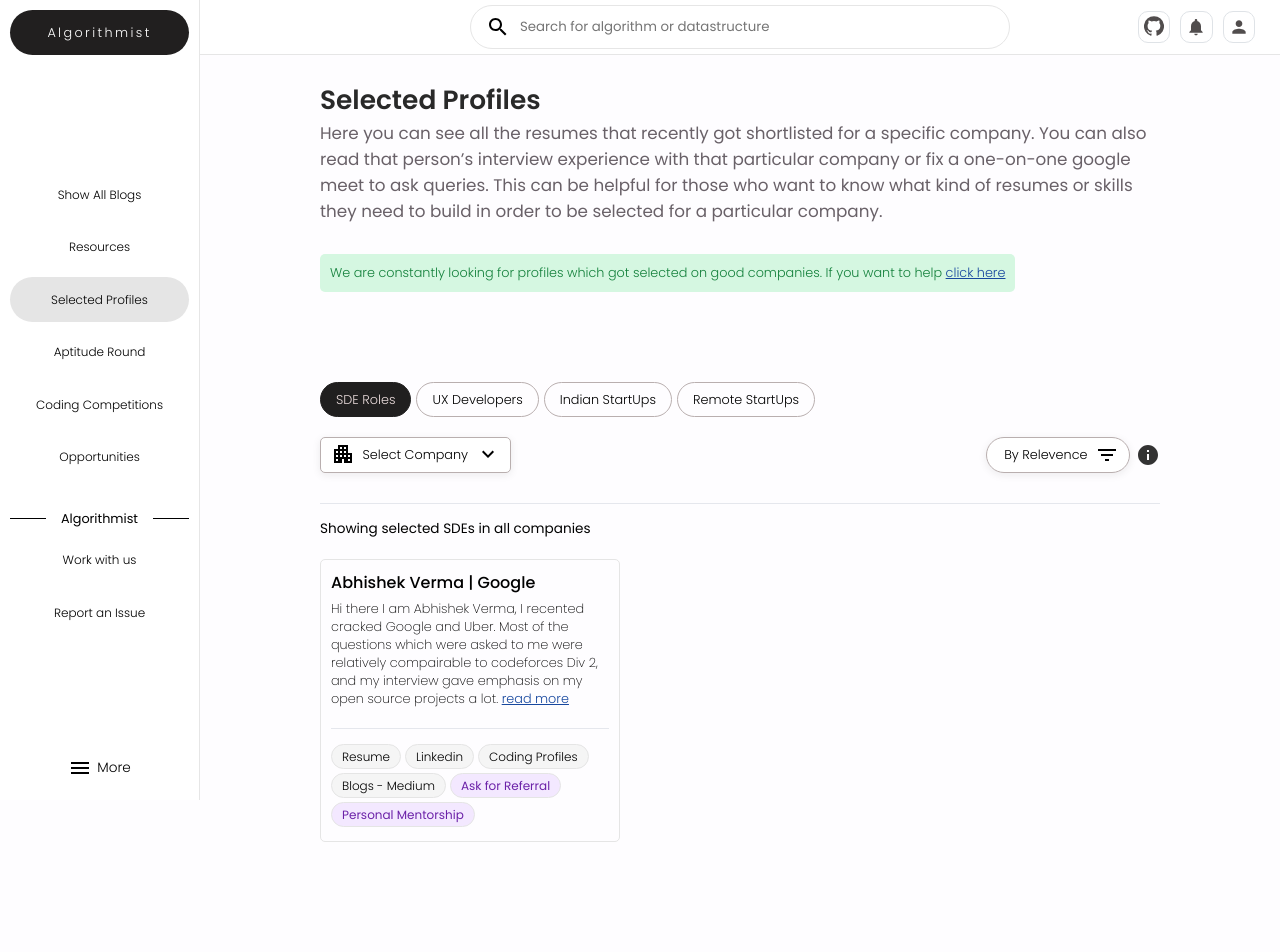
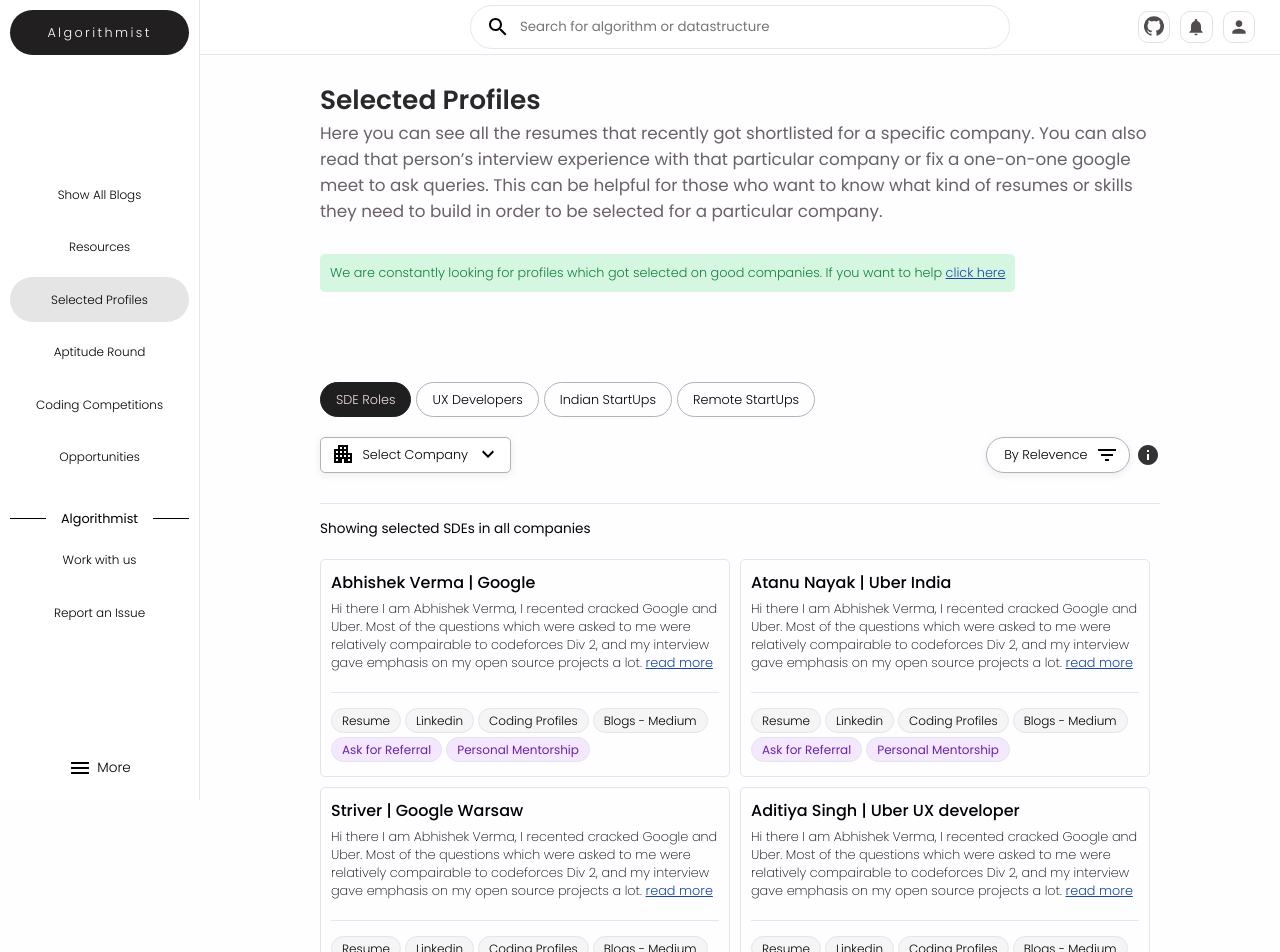
Before and after one commit to Algolisted-Org/AlgoListed, a React (Create React App) app in the folder client/: page /selected-profiles in a window 1280 px wide. Shown: the top 952 px of the page. Before the commit the page ends 912 px from the top, so only its background shows below. Built offline with nearby package versions, Linux system fonts and the light colour scheme; a web font is replaced by a local one.

Commit message:
profiles page

```diff
--- a/client/src/App.js
+++ b/client/src/App.js
@@ -30,7 +30,7 @@
         <Route path="/auth" element={<AuthPage/>} />
         <Route path="/blog/ideas" element={<BlogIdeas/>} />
         <Route path="/coding-competitions" element={<CodingCompetitions/>} />
-        {/* <Route path="/organisation-information/:showpage" element={<OrganisationInfo/>} /> */}
+        <Route path="/organisation-information/:showpage" element={<OrganisationInfo/>} />
         <Route path="/issues" element={<Issues/>} />
         <Route path="/resources" element={<Resources/>} />
         <Route path="/blogs/:blogid/:blogname" element={<BlogPage/>} />
--- a/client/src/Screen/SelectedProfiles.js
+++ b/client/src/Screen/SelectedProfiles.js
@@ -8,6 +8,50 @@
 import ExpandMoreIcon from '@material-ui/icons/ExpandMore';
 
 const SelectedProfiles = () => {
+    const randomValues = [
+      {
+        "cardHeader" : "Abhishek Verma | Google",
+        "expDesc" : "Hi there I am Abhishek Verma, I recented cracked Google and Uber. Most of the questions which were asked to me were relatively compairable to codeforces Div 2, and my interview gave emphasis on my open source projects a lot.",
+      },
+      {
+        "cardHeader" : "Atanu Nayak | Uber India",
+        "expDesc" : "Hi there I am Abhishek Verma, I recented cracked Google and Uber. Most of the questions which were asked to me were relatively compairable to codeforces Div 2, and my interview gave emphasis on my open source projects a lot.",
+      },
+      {
+        "cardHeader" : "Striver | Google Warsaw",
+        "expDesc" : "Hi there I am Abhishek Verma, I recented cracked Google and Uber. Most of the questions which were asked to me were relatively compairable to codeforces Div 2, and my interview gave emphasis on my open source projects a lot.",
+      },
+      {
+        "cardHeader" : "Aditiya Singh | Uber UX developer",
+        "expDesc" : "Hi there I am Abhishek Verma, I recented cracked Google and Uber. Most of the questions which were asked to me were relatively compairable to codeforces Div 2, and my interview gave emphasis on my open source projects a lot.",
+      },
+      {
+        "cardHeader" : "Ayush Tripathi | Zomato",
+        "expDesc" : "Hi there I am Abhishek Verma, I recented cracked Google and Uber. Most of the questions which were asked to me were relatively compairable to codeforces Div 2, and my interview gave emphasis on my open source projects a lot.",
+      },
+      {
+        "cardHeader" : "Abhishek Verma | Google",
+        "expDesc" : "Hi there I am Abhishek Verma, I recented cracked Google and Uber. Most of the questions which were asked to me were relatively compairable to codeforces Div 2, and my interview gave emphasis on my open source projects a lot.",
+      },
+      {
+        "cardHeader" : "Atanu Nayak | Uber India",
+        "expDesc" : "Hi there I am Abhishek Verma, I recented cracked Google and Uber. Most of the questions which were asked to me were relatively compairable to codeforces Div 2, and my interview gave emphasis on my open source projects a lot.",
+      },
+      {
+        "cardHeader" : "Striver | Google Warsaw",
+        "expDesc" : "Hi there I am Abhishek Verma, I recented cracked Google and Uber. Most of the questions which were asked to me were relatively compairable to codeforces Div 2, and my interview gave emphasis on my open source projects a lot.",
+      },
+      {
+        "cardHeader" : "Aditiya Singh | Uber UX developer",
+        "expDesc" : "Hi there I am Abhishek Verma, I recented cracked Google and Uber. Most of the questions which were asked to me were relatively compairable to codeforces Div 2, and my interview gave emphasis on my open source projects a lot.",
+      },
+      {
+        "cardHeader" : "Ayush Tripathi | Zomato",
+        "expDesc" : "Hi there I am Abhishek Verma, I recented cracked Google and Uber. Most of the questions which were asked to me were relatively compairable to codeforces Div 2, and my interview gave emphasis on my open source projects a lot.",
+      },
+    ];
+
+
     return (
         <GrandContainer>
             <MobContainer>
@@ -56,12 +100,13 @@
                     <SearchResults>
                       <div className="current-search">Showing selected SDEs in all companies</div>
                       <div className="all-profiles-container">
+                        {
+                          randomValues.map((item) => {
+                            return (
                               <div className="profile-card">
-                          <div className="card-header">Abhishek Verma | Google</div>
-                          <div className="exp-desc">
-                            Hi there I am Abhishek Verma, I recented cracked Google and Uber. Most of the questions which
-                            were asked to me were relatively compairable to codeforces Div 2, and my interview gave emphasis
-                            on my open source projects a lot.{" "}<a href="/">read more</a>
+                                <div className="card-header">{item.cardHeader}</div>
+                                <div className="exp-desc">{item.expDesc}
+                                  {" "}<a href="/">read more</a>
                                 </div>
 
                                 <div className="full-width-line"></div>
@@ -75,6 +120,10 @@
                                   <button className="default-btn highlight">Personal Mentorship</button>
                                 </div>
                               </div>
+                            )
+
+                          })
+                        }
                       </div>
                     </SearchResults>
                 </div>
@@ -271,11 +320,13 @@
     margin: 20px 0;
 
     .profile-card{
-      width: 300px;
+      /* width: max(300px, calc(33% - 10px)); */
+      width: calc(33% - 10px);
+      min-width: 300px;
       border: 1px solid #e5e5e5;
       border-radius: 5px;
       padding: 10px;
-
+      margin: 0 10px 10px 0;
 
       .card-header{
         font-size: 1rem;
@@ -309,6 +360,11 @@
         }
       }
 
+
+      @media only screen and (max-width: 1370px){
+        width: calc(50% - 10px);
+      }
+
     }
   }
 `
```
Also changed, not shown: 1 other file (tests, documents, lock files or other folders). Lines whose indentation alone changed are shown as unchanged.
